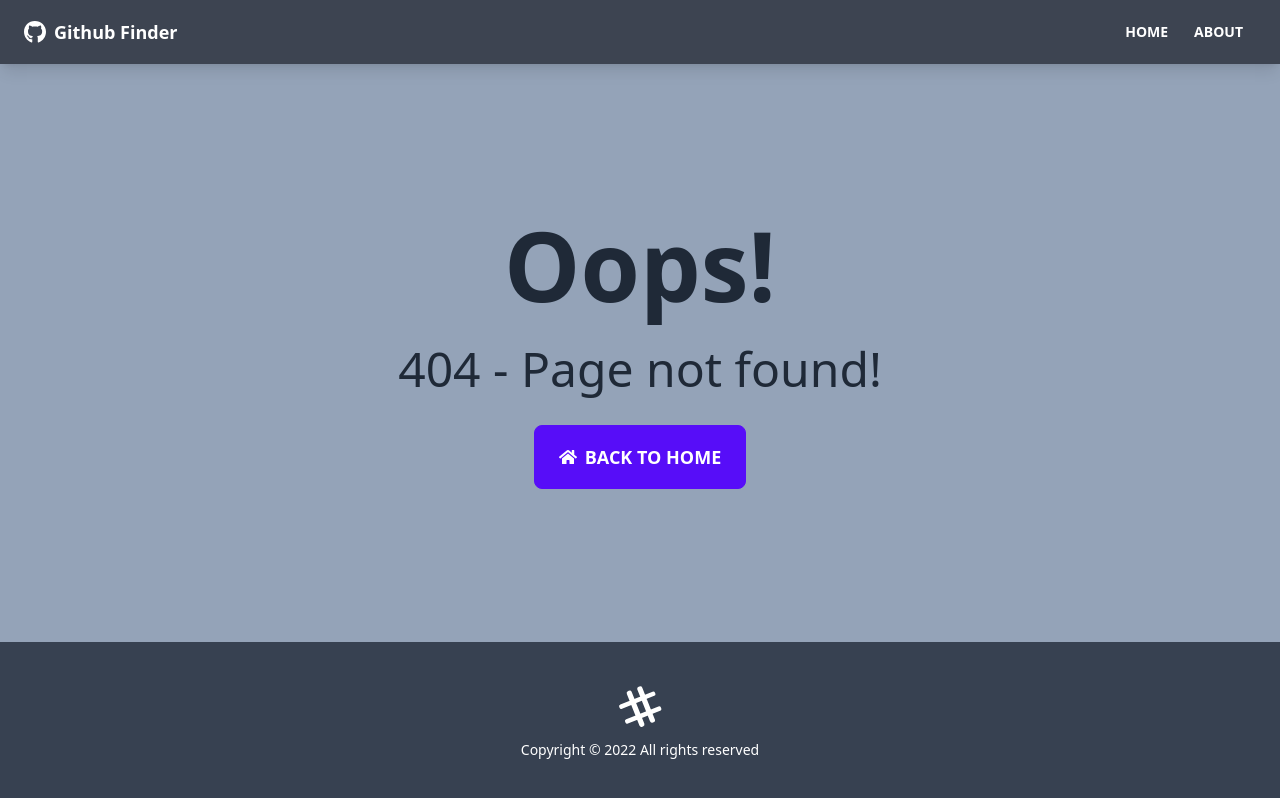
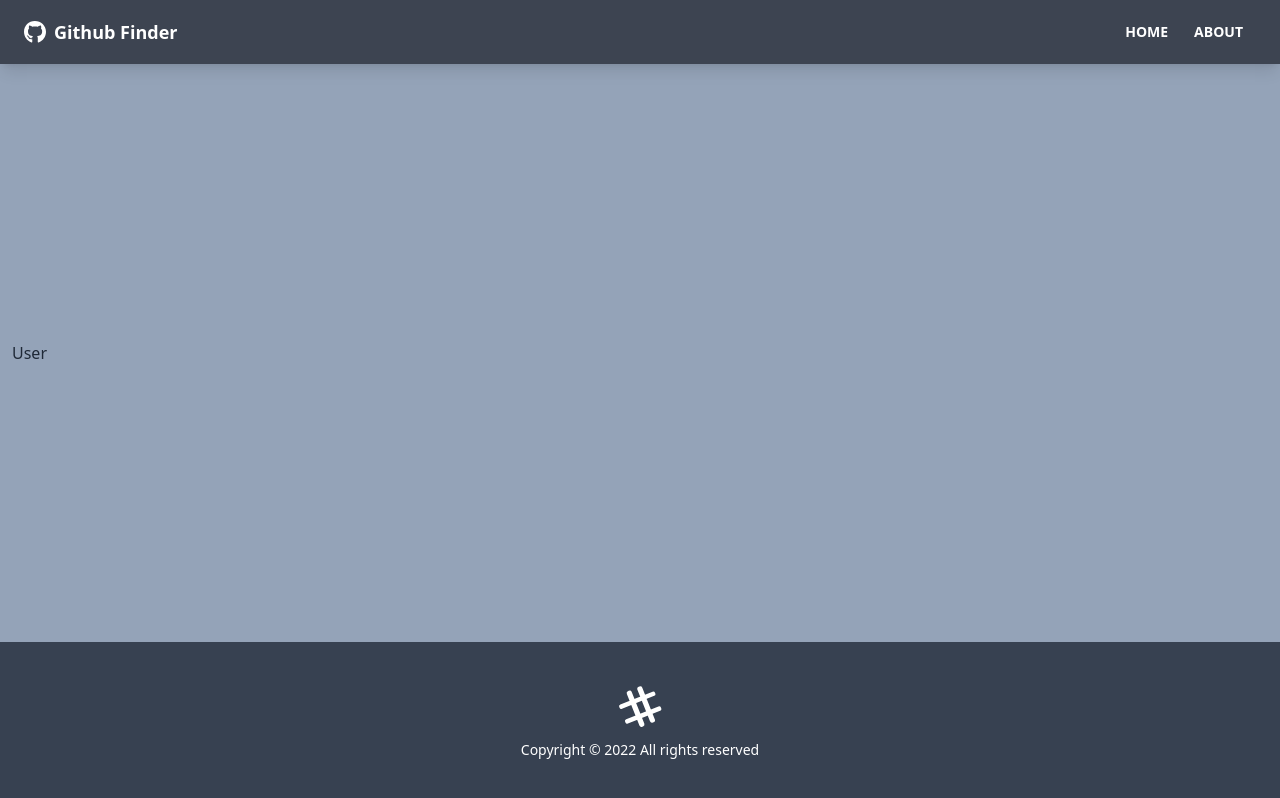
Before and after one commit to vajaganidhanesh/github-finder, a React (Create React App) app: page /user/1 in a window 1280 px wide. Before the commit this address had no page. Built offline with nearby package versions, Linux system fonts and the light colour scheme; the HTML template or start-up script is replaced by a standard one.

Commit message:
user component created

```diff
--- a/src/App.js
+++ b/src/App.js
@@ -7,6 +7,7 @@
 import Navigation from './Component/Navigation';
 import Footer from './Component/Footer';
 import Alert from './Component/Alert';
+import User from './pages/User';
 
 import {GithubProvider} from './context/github/GithubContext';
 import {AlertProvider} from './context/alert/AlertContext'
@@ -24,6 +25,7 @@
             <Routes>
               <Route path='/' element={<Home/>} />
               <Route path='/about' element={<About/>} />
+              <Route path='/user/:login' element={<User/>} />
               <Route path='/notfound' element={<Filenot/>} />
               <Route path='/*' element={<Filenot/>} />
             </Routes>
--- /dev/null
+++ b/src/pages/User.jsx
@@ -0,0 +1,11 @@
+import React from 'react'
+
+function User() {
+  return (
+    <div>
+      User
+    </div>
+  )
+}
+
+export default User
```
